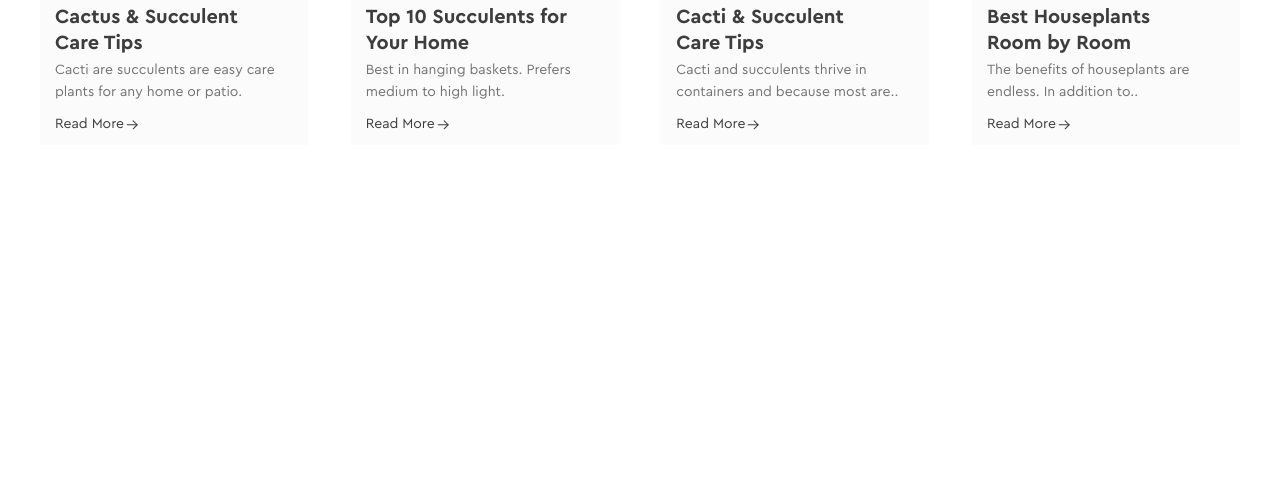
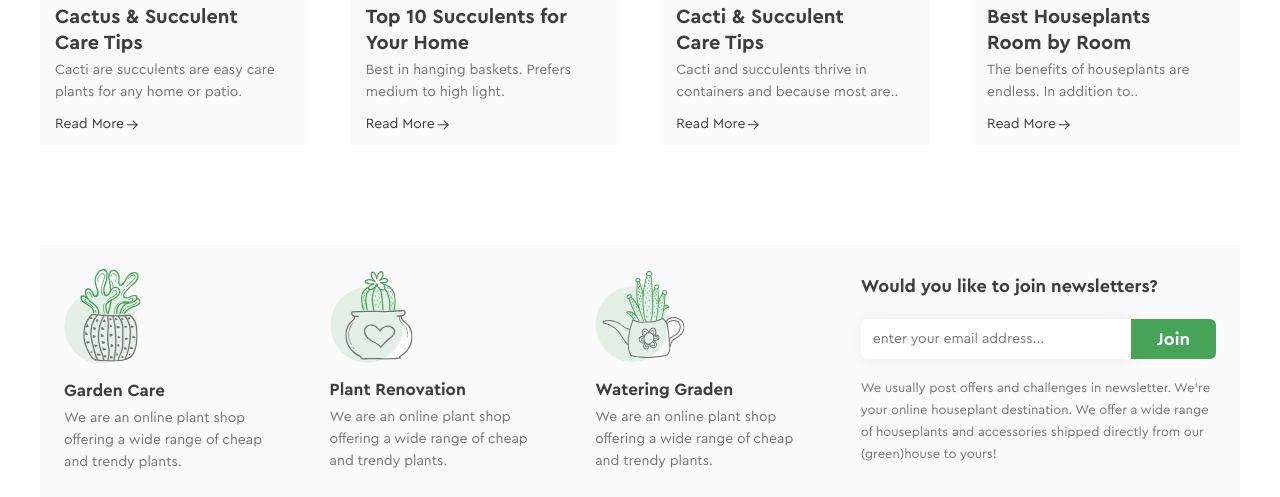
Before and after one commit to ssergej97/green_shop, a plain HTML site: page index.html in a window 1280 px wide. Shown: the part 2417-2914 px from the top of the page. Before the commit the page ends 2662 px from the top, so only its background shows below. Drawn offline with Linux system fonts and the light colour scheme.

Commit message:
newsletter

```diff
--- a/css/style.css
+++ b/css/style.css
@@ -819,3 +819,85 @@ header .login:hover svg path{
     margin-right: 3px;
     transition: 0.4s;
 }
+
+.newsletter .container {
+    background: #fbfbfb;
+    padding: 24px;
+    gap: 60px;
+}
+
+.newsletter .container .card img{
+    margin-bottom: 15px;
+}
+
+.newsletter .container .card h3{
+    font-family: 'cera_probold', sans-serif;
+    font-weight: 700;
+    font-size: 17px;
+    line-height: 94%;
+    color: #3d3d3d;
+    margin-bottom: 9px;
+}
+
+.newsletter .container .card p{
+    font-family: 'cera_proregular', sans-serif;
+    font-weight: 400;
+    font-size: 14px;
+    line-height: 157%;
+    color: #727272;
+}
+
+.newsletter .container .sign_up_newsletter h3 {
+    font-family: 'cera_probold', sans-serif;
+    font-weight: 700;
+    font-size: 18px;
+    line-height: 89%;
+    color: #3d3d3d;
+    margin-bottom: 25px;
+}
+
+.newsletter .container .sign_up_newsletter form {
+    display: flex;
+    margin-bottom: 18px;
+}
+
+.newsletter .container .sign_up_newsletter form input{
+    border-radius: 6px 0 0 6px;
+    width: 270px;
+    box-shadow: 0 0 20px 0 rgba(0, 0, 0, 0.06);
+    background: #fff;
+    font-family: 'cera_proregular', sans-serif;
+    font-weight: 400;
+    font-size: 14px;
+    line-height: 114%;
+    color: #acacac;
+    border: none;
+    padding: 12px 0 12px 12px;
+}
+
+.newsletter .container .sign_up_newsletter form input:focus {
+    border: 1px solid green;
+    outline: none;
+}
+
+.newsletter .container .sign_up_newsletter form button{
+    border-radius: 0 6px 6px 0;
+    background: #46a358;
+    font-family: 'cera_probold', sans-serif;
+    font-weight: 700;
+    font-size: 18px;
+    line-height: 89%;
+    color: #fff;
+    border: none;
+    padding: 12px 26px;
+    cursor: pointer;
+}
+
+
+.newsletter .container .sign_up_newsletter p{
+    font-family: 'cera_proregular', sans-serif;
+    font-weight: 400;
+    font-size: 13px;
+    line-height: 169%;
+    color: #727272;
+}
--- a/index.html
+++ b/index.html
@@ -474,6 +474,41 @@
                 </div>
             </div>
         </section>
+        <section class="newsletter">
+            <div class="container">
+                <div class="card">
+                    <img width="77px" height="95px" src="images/Picture_1.svg" alt="garden_care">
+                    <h3>Garden Care</h3>
+                    <p>
+                        We are an online plant shop offering a wide range of cheap and trendy plants.
+                    </p>
+                </div>
+                <div class="card">
+                    <img width="83px" height="92px" src="images/Picture_2.svg" alt="plant_renovation">
+                    <h3>Plant Renovation</h3>
+                    <p>
+                        We are an online plant shop offering a wide range of cheap and trendy plants.
+                    </p>
+                </div>
+                <div class="card">
+                    <img width="90px" height="92px" src="images/Picture_3.svg" alt="watering_graden">
+                    <h3>Watering Graden</h3>
+                    <p>
+                        We are an online plant shop offering a wide range of cheap and trendy plants.
+                    </p>
+                </div>
+                <div class="sign_up_newsletter">
+                    <h3>Would you like to join newsletters?</h3>
+                    <form action="#">
+                        <input type="email" name="email" placeholder="enter your email address...">
+                        <button>Join</button>
+                    </form>
+                    <p>
+                        We usually post offers and challenges in newsletter. We’re <br> your online houseplant destination. We offer a wide range of houseplants and accessories shipped directly from our (green)house to yours!
+                    </p>
+                </div>
+            </div>
+        </section>
     </main>
 </body>
 </html>
```
Also changed, not shown: images/Picture_1.svg (added), images/Picture_2.svg (added), images/Picture_3.svg (added).
